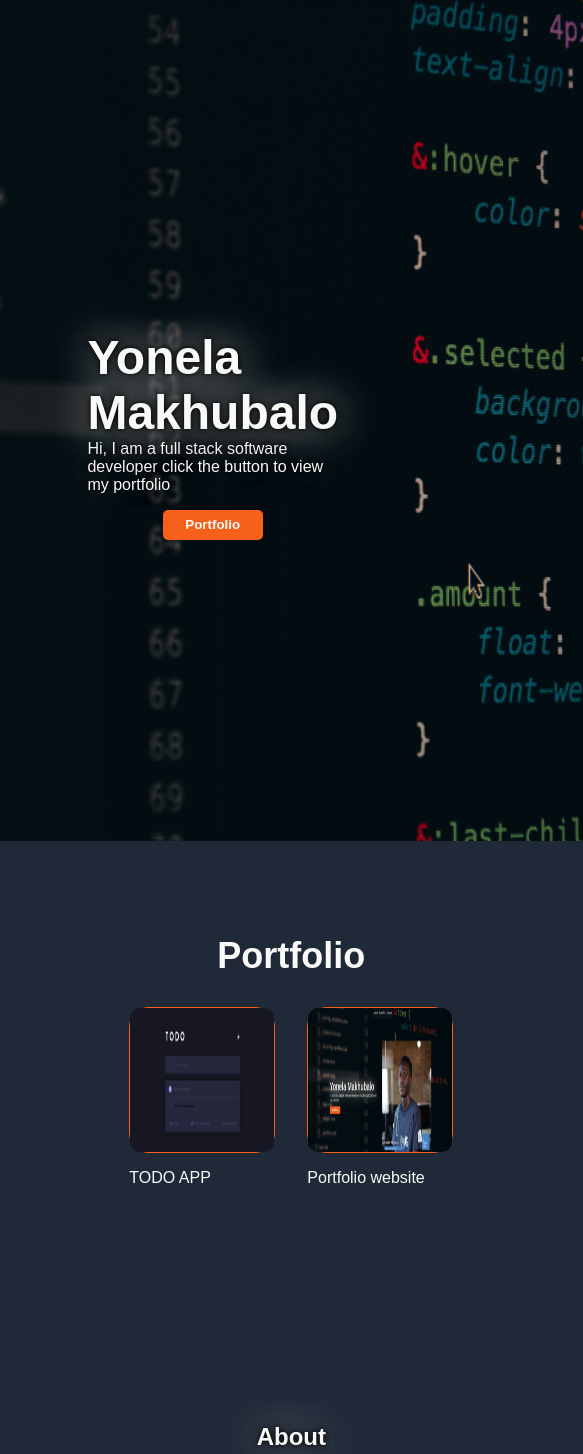
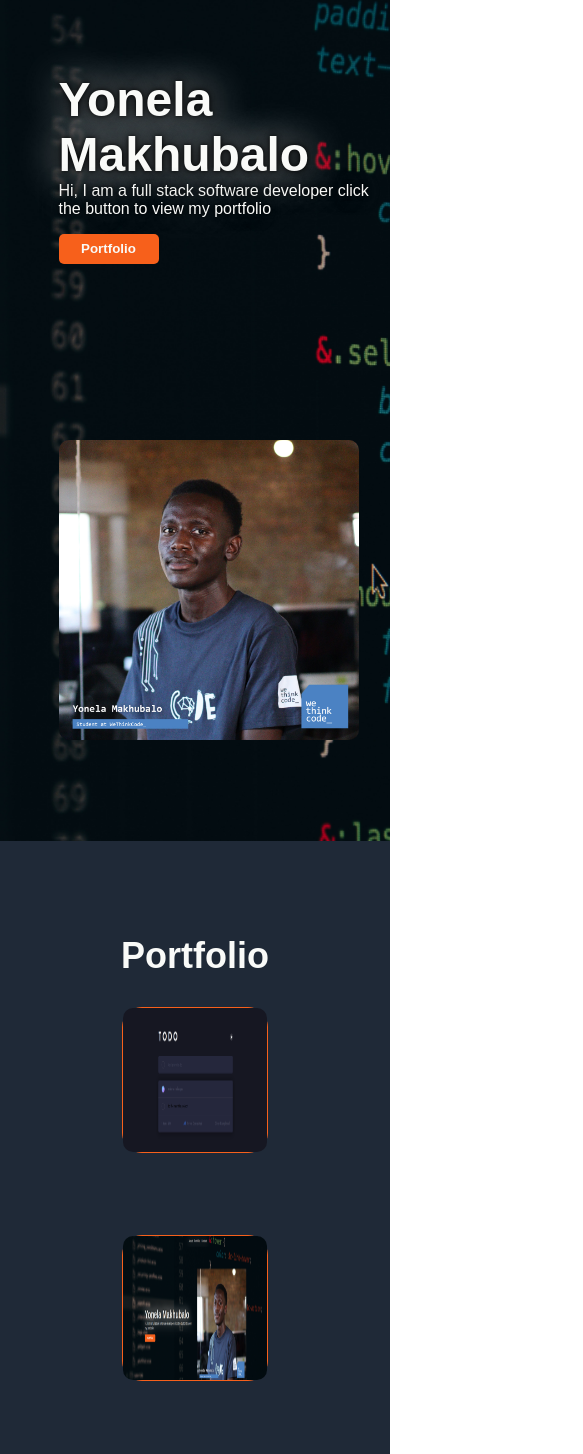
Before and after one commit to YonelaKen/portfolio-website, a plain HTML site: page index.html in a window 390 px wide. Shown: the part 51-1505 px from the top of the page, 583 px wide, since content can reach past the window. Drawn offline with Linux system fonts and the light colour scheme.

Commit message:
Made the website more responsive for smaller screens

```diff
--- a/assests/css/style.css
+++ b/assests/css/style.css
@@ -103,6 +103,7 @@ img {
 	background-color: #1f2937;
 	color: #f9faf8;
 	flex-flow: column wrap;
+	width: 100%;
 }
 .content {
 	flex-wrap: wrap;
@@ -115,7 +116,7 @@ img {
 	text-align: center;
 }
 
-.cards {
+.cards{
 	display: flex;
 	justify-content: space-around;
 	gap: 32px;
@@ -123,7 +124,7 @@ img {
 }
 
 .card {
-	max-width: 150px;
+	max-width: 100%;
 	color: #1f293700;
 	transition: ease-in 0.7s;
 }
@@ -175,21 +176,35 @@ footer {
 }
 
 @media only screen and (max-width: 783px) {
-	.intro-text {
-		margin-right: 15%;
+
+	.intro{
+		display: flex;
 		align-items: center;
-	}
-	.image {
-		height: 0;
-		width: 0;
+		justify-content: space-around;
+		gap: 32px;
+		flex-flow: row wrap;
 	}
 
-	.card {
-		color: #f9faf8;
+	.image{
+		margin: 15%;
 	}
 }
 
 @media only screen and (max-width: 346px) {
+	.intro{
+		display: flex;
+		align-items: center;
+		justify-content: space-around;
+		gap: 10px;
+		flex-flow: row wrap;
+		margin-left: 0;
+		padding-left: 0;
+	}
+
+	.main h1{
+		font-size: 18px;
+	}
+
 	header ul {
 		margin-right: 10%;
 	}
```
